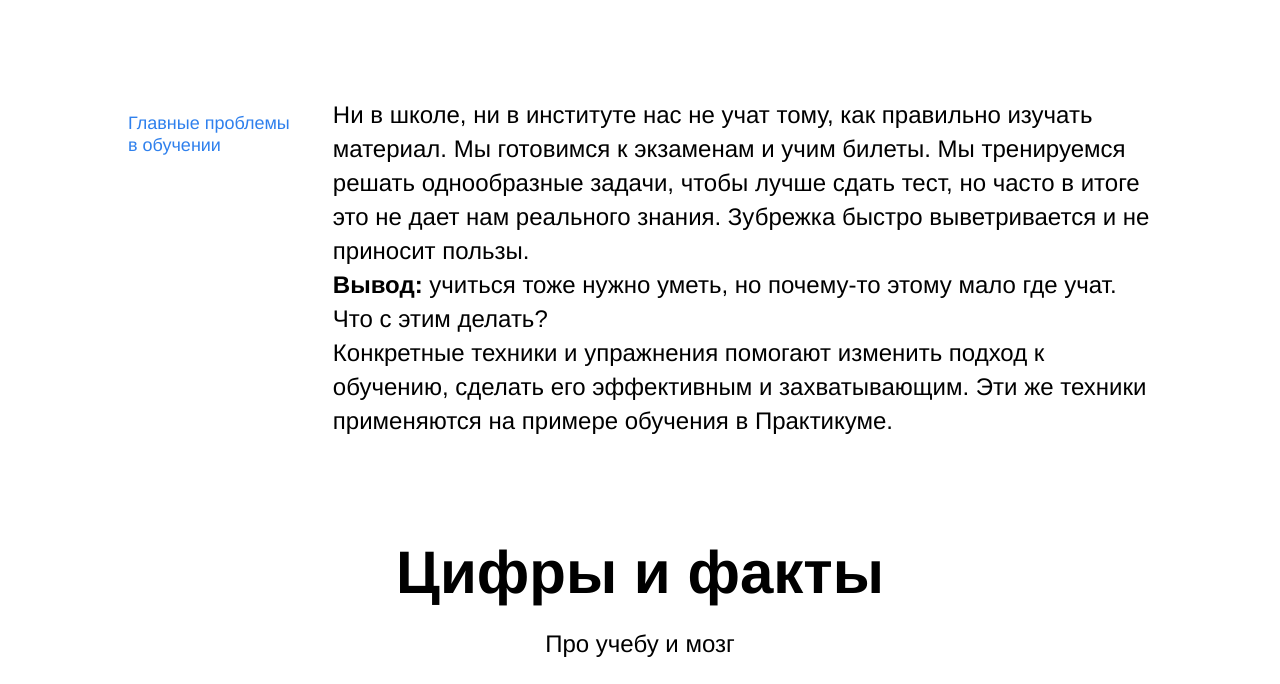
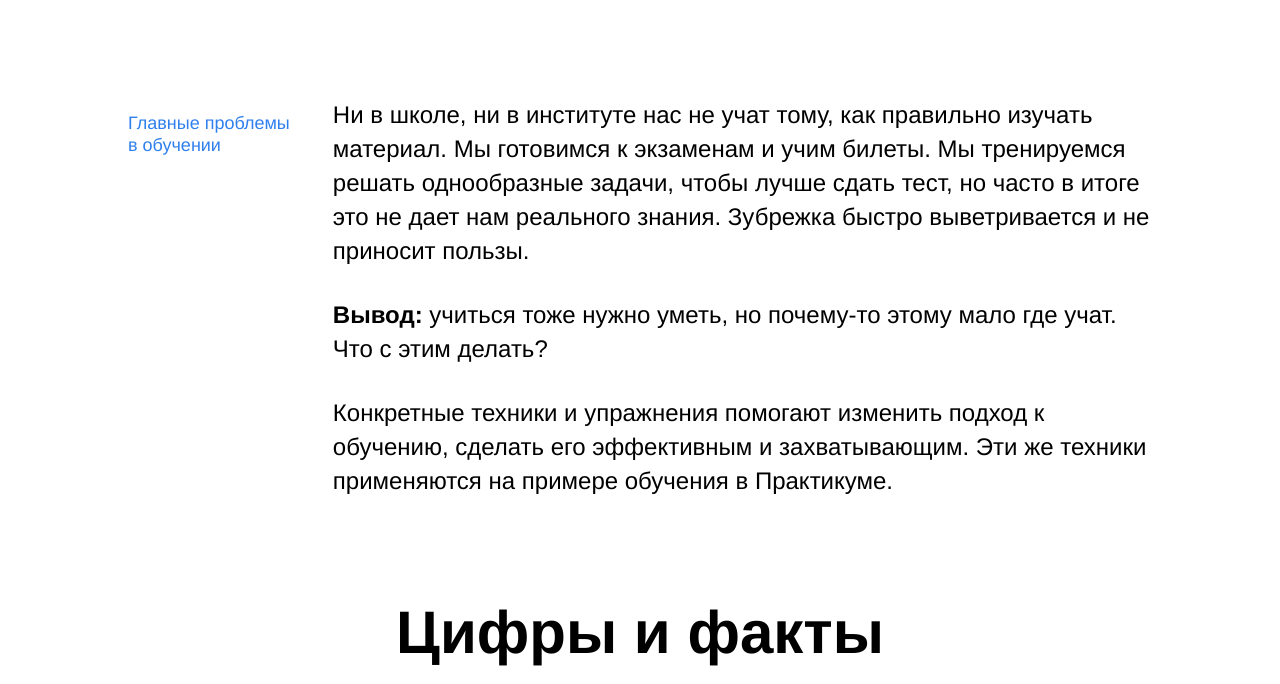
Before and after one commit to xRekTzzJ/how-to-learn, a plain HTML site: page index.html in a window 1280 px wide. Shown: the part 758-1442 px from the top of the page. Drawn offline with Linux system fonts and the light colour scheme.

Commit message:
Изменения после ревью

```diff
--- a/index.html
+++ b/index.html
@@ -167,7 +167,7 @@
             <li class="table__cell table__cell_theme_dark">
               <h3 class="table__heading table__heading_theme_dark">9</h3>
               <p class="table__text table__text_theme_dark">
-                Занимайтесь по рассписанию, короткими интервалами.
+                Занимайтесь по расписанию, короткими интенсивными интервалами.
               </p>
             </li>
             <li class="table__cell table__cell_theme_dark">
--- a/styles/style.css
+++ b/styles/style.css
@@ -97,6 +97,9 @@
   color: #2f80ed;
 }
 .two-columns__main-text {
+  display: flex;
+  flex-direction: column;
+  justify-content: space-between;
   width: 80%;
   min-width: 784px;
 }
@@ -104,6 +107,9 @@
   line-height: 34px;
   font-size: 24px;
   font-weight: normal;
+  margin: 0 0 30px;
+}
+.two-columns__paragraph:last-child {
   margin: 0;
 }
 .two-columns__span-accent {
```
